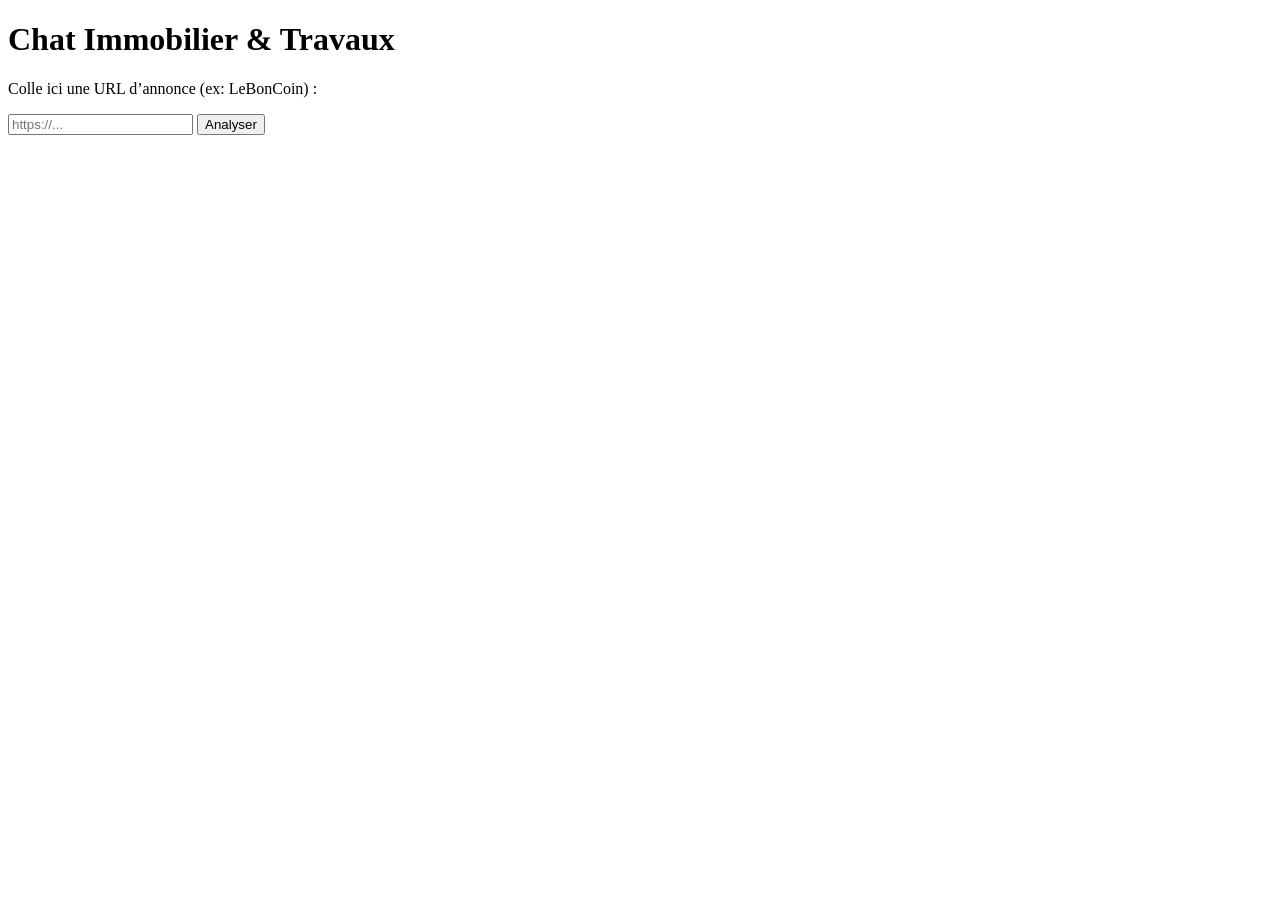
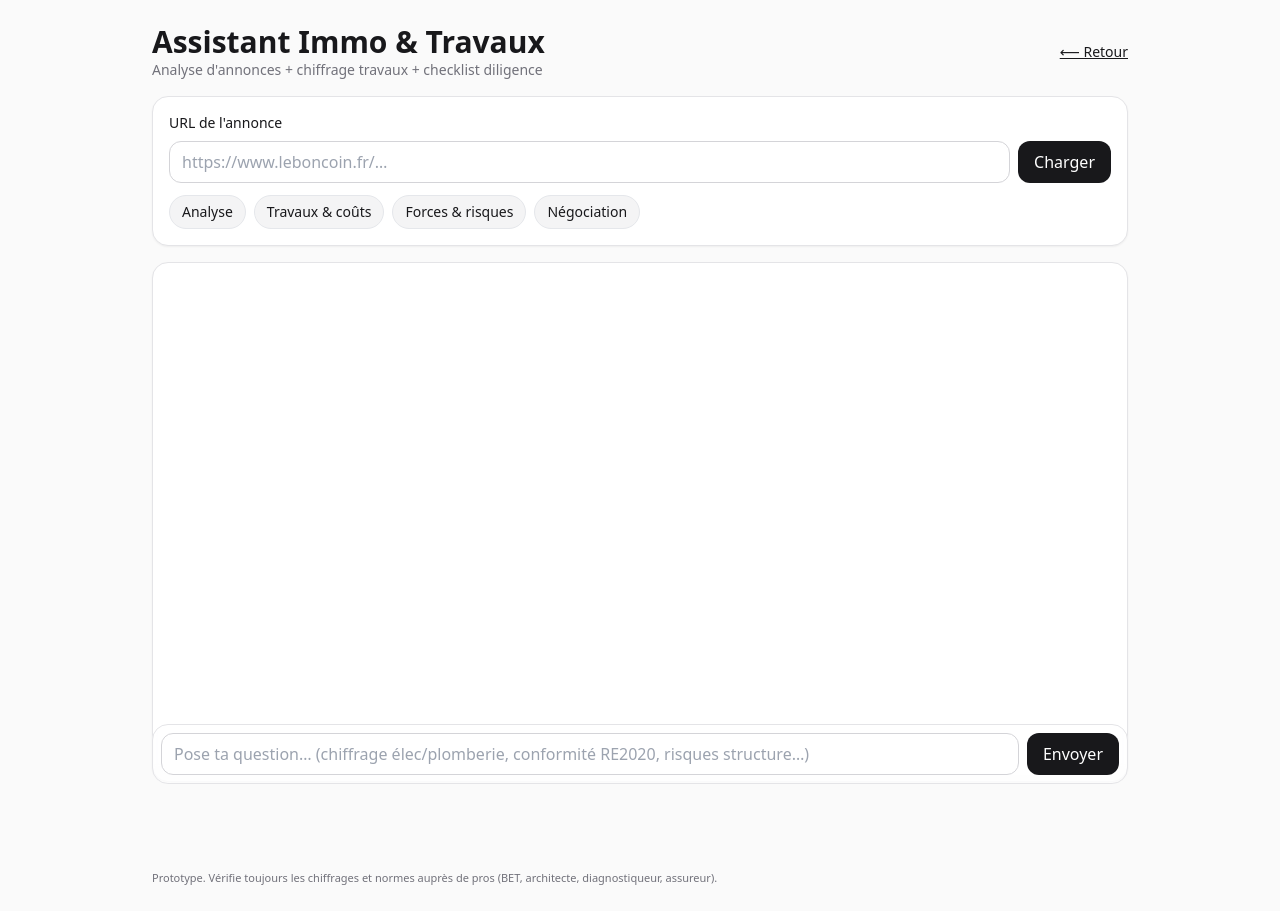
Before and after one commit to Charly10n/LEBONGUIDEIMMOBILIER, a website: page chat.html in a window 1280 px wide. Before the commit the page ends 800 px from the top, so only its background shows below. Drawn offline with nearby package versions, Linux system fonts and the light colour scheme.

Commit message:
Revamp chat.html with new structure and features
Enhanced chat interface with improved layout and functionality.

```diff
--- a/chat.html
+++ b/chat.html
@@ -1,32 +1,105 @@
 <!doctype html>
-<html>
+<html lang="fr">
 <head>
   <meta charset="utf-8" />
-    <title>Chat Immo & Travaux</title>
+  <meta name="viewport" content="width=device-width, initial-scale=1" />
+  <title>Le Bon Guide Immobilier — Chat</title>
+  <script src="https://cdn.tailwindcss.com"></script>
+  <style>
+    ::-webkit-scrollbar{width:10px}
+    ::-webkit-scrollbar-thumb{background:#d4d4d8;border-radius:9999px}
+  </style>
 </head>
-  <body>
-    <h1>Chat Immobilier & Travaux</h1>
-    <p>Colle ici une URL d’annonce (ex: LeBonCoin) :</p>
-    <input id="url" placeholder="https://..." />
-    <button onclick="send()">Analyser</button>
+<body class="bg-zinc-50 text-zinc-900">
+  <div class="max-w-5xl mx-auto p-4 md:p-6">
+    <header class="flex items-center justify-between mb-4">
+      <div>
+        <h1 class="text-2xl md:text-3xl font-bold">Assistant Immo & Travaux</h1>
+        <p class="text-sm text-zinc-500">Analyse d'annonces + chiffrage travaux + checklist diligence</p>
+      </div>
+      <a href="/index.html" class="text-sm underline">⟵ Retour</a>
+    </header>
 
-    <div id="chat"></div>
+    <section class="bg-white rounded-2xl border border-zinc-200 p-3 md:p-4 mb-4 shadow-sm">
+      <label class="block text-sm font-medium mb-2">URL de l'annonce</label>
+      <div class="flex gap-2">
+        <input id="urlInput" type="url" placeholder="https://www.leboncoin.fr/…" class="flex-1 px-3 py-2 rounded-xl border border-zinc-300 focus:outline-none focus:ring-2 focus:ring-zinc-400" />
+        <button id="loadBtn" class="px-4 py-2 rounded-xl bg-zinc-900 text-white">Charger</button>
+      </div>
+      <div class="flex flex-wrap gap-2 mt-3">
+        <button data-q="Analyse l'annonce" class="quick px-3 py-1.5 text-sm rounded-full bg-zinc-100 border">Analyse</button>
+        <button data-q="Donne les travaux poste par poste avec fourchettes €/m² et total" class="quick px-3 py-1.5 text-sm rounded-full bg-zinc-100 border">Travaux & coûts</button>
+        <button data-q="Donne 6 points forts + 6 vigilances avec coût et priorité" class="quick px-3 py-1.5 text-sm rounded-full bg-zinc-100 border">Forces & risques</button>
+        <button data-q="Propose 3 leviers de négociation avec rabais cible en % et €" class="quick px-3 py-1.5 text-sm rounded-full bg-zinc-100 border">Négociation</button>
+      </div>
+    </section>
+
+    <main id="chat" class="border border-zinc-200 rounded-2xl bg-white h-[65vh] overflow-y-auto p-3 space-y-3 shadow-sm"></main>
+
+    <form id="form" class="sticky bottom-4 mt-3 flex gap-2 bg-white/60 backdrop-blur p-2 rounded-2xl border border-zinc-200">
+      <input id="msg" placeholder="Pose ta question… (chiffrage élec/plomberie, conformité RE2020, risques structure…)" class="flex-1 px-3 py-2 rounded-xl border border-zinc-300 focus:outline-none focus:ring-2 focus:ring-zinc-400" />
+      <button class="px-4 py-2 rounded-xl bg-zinc-900 text-white">Envoyer</button>
+    </form>
+
+    <footer class="text-[11px] text-zinc-500 mt-4">Prototype. Vérifie toujours les chiffrages et normes auprès de pros (BET, architecte, diagnostiqueur, assureur).</footer>
+  </div>
 
   <script>
-      async function send() {
-        const url = document.getElementById("url").value;
-        const chat = document.getElementById("chat");
-        chat.innerHTML = "Analyse en cours...";
+    const chatEl = document.getElementById('chat');
+    const form = document.getElementById('form');
+    const msgInput = document.getElementById('msg');
+    const urlInput = document.getElementById('urlInput');
+    const loadBtn = document.getElementById('loadBtn');
 
-        const res = await fetch("/api/chat", {
-          method: "POST",
-          headers: { "Content-Type": "application/json" },
-          body: JSON.stringify({ url }),
+    const STORAGE_KEY = 'lbgichat_v2';
+    let messages = JSON.parse(localStorage.getItem(STORAGE_KEY) || '[]');
+    let currentURL = '';
+
+    function save(){ localStorage.setItem(STORAGE_KEY, JSON.stringify(messages)); }
+
+    function bubble(role, html){
+      const row = document.createElement('div');
+      row.className = role==='user' ? 'flex justify-end' : 'flex justify-start';
+      const b = document.createElement('div');
+      b.className = 'max-w-[85%] whitespace-pre-wrap text-sm md:text-[15px] leading-relaxed rounded-2xl px-4 py-2 shadow ' + (role==='user' ? 'bg-zinc-900 text-white rounded-br-md' : 'bg-zinc-100 text-zinc-900 rounded-bl-md');
+      b.innerHTML = html;
+      row.appendChild(b); chatEl.appendChild(row); chatEl.scrollTop = chatEl.scrollHeight;
+    }
+
+    function escapeHtml(str){return str.replace(/[&<>"]/g, c=>({'&':'&amp;','<':'&lt;','>':'&gt;','"':'&quot;'}[c]));}
+    function render(){ chatEl.innerHTML=''; for(const m of messages) bubble(m.role, escapeHtml(m.content)); }
+
+    async function ask(payload){
+      const res = await fetch('/api/chat', { method: 'POST', headers: { 'Content-Type': 'application/json' }, body: JSON.stringify(payload) });
+      const text = await res.text();
+      bubble('assistant', escapeHtml(text));
+      messages.push({ role: 'assistant', content: text }); save();
+    }
+
+    form.addEventListener('submit', (e)=>{
+      e.preventDefault();
+      const content = msgInput.value.trim(); if(!content) return;
+      messages.push({ role:'user', content }); bubble('user', escapeHtml(content));
+      msgInput.value = ''; save();
+      ask({ messages, url: currentURL });
     });
 
-        const text = await res.text();
-        chat.innerHTML = text;
-      }
+    loadBtn.addEventListener('click', ()=>{
+      const u = urlInput.value.trim(); if(!u) return;
+      currentURL = u;
+      messages.push({ role: 'system', content: `[URL] ${u}` });
+      save();
+      bubble('assistant', 'URL attachée. Tape « Analyse l\'annonce » ou utilise un bouton rapide.');
+    });
+
+    document.querySelectorAll('.quick').forEach(btn=>{
+      btn.addEventListener('click', ()=>{
+        msgInput.value = btn.dataset.q;
+        form.dispatchEvent(new Event('submit'));
+      });
+    });
+
+    render();
   </script>
 </body>
 </html>
```
Lines whose indentation alone changed are shown as unchanged.
